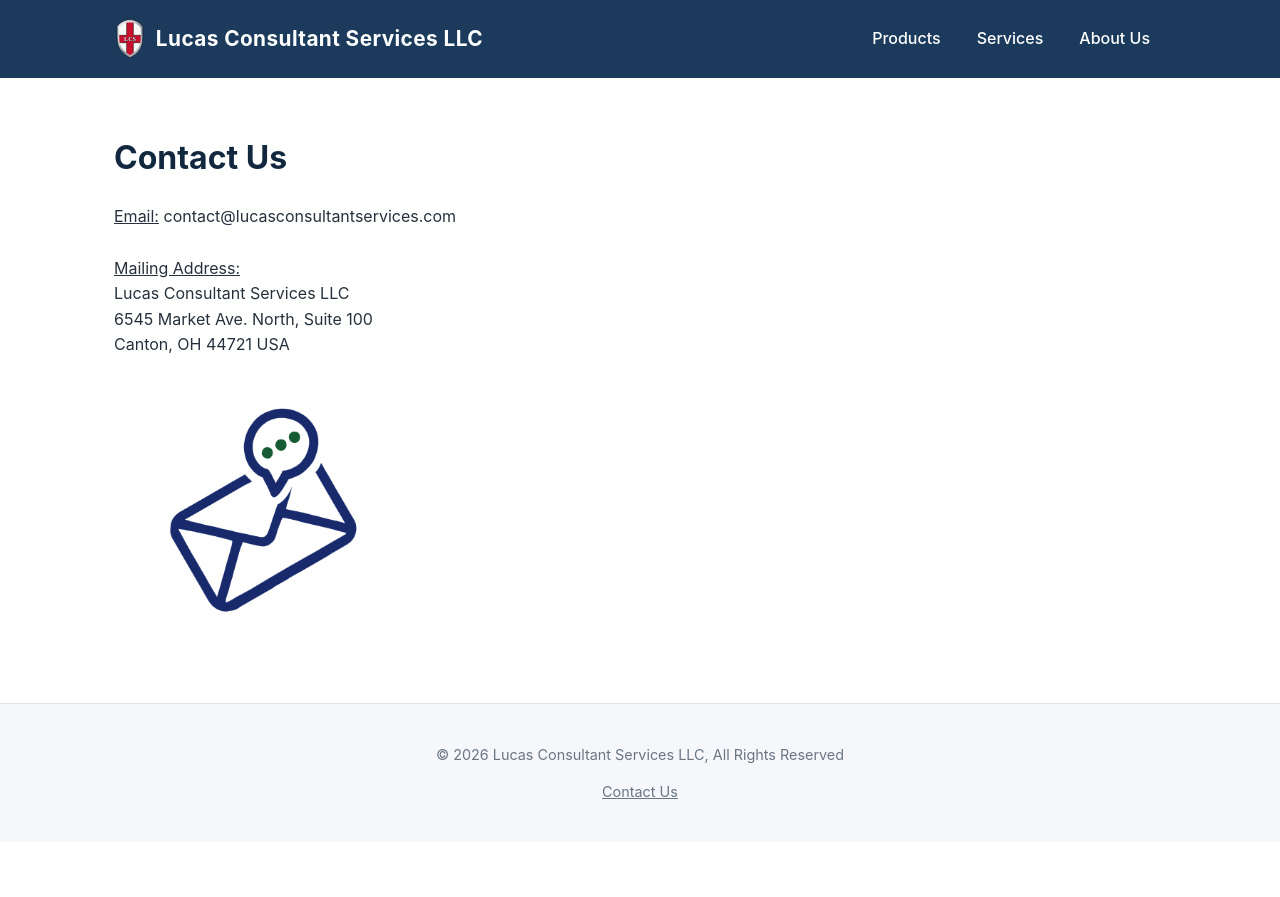
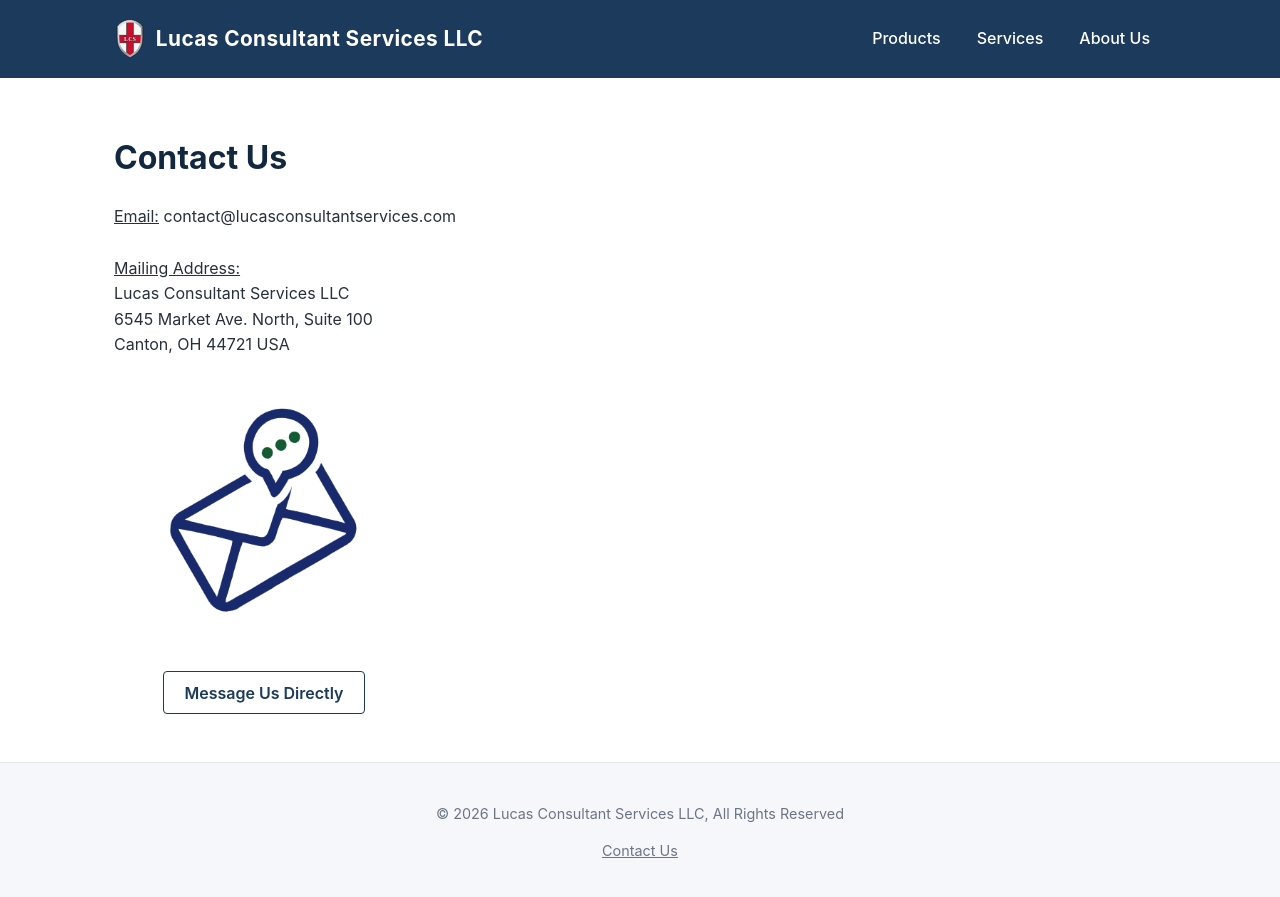
Before and after one commit to DrColorado/lucas-consulting-site, a Jekyll site: the page built from lucas-consulting-site/about/contact.md, in a window 1280 px wide. Shown: the top 897 px of the page. Built offline with Jekyll 4.4.1, drawn with Linux system fonts in a browser that asks for light colours.

Commit message:
contact us updates

```diff
--- a/lucas-consulting-site/about/contact.md
+++ b/lucas-consulting-site/about/contact.md
@@ -19,5 +19,27 @@ Canton, OH 44721 USA
 </div>
 <div class="contact-illustration">
 <img src="{{ '/assets/images/contact-envelope.png' | relative_url }}" alt="Illustration of an envelope with a message bubble, tilted, with a dark blue outline and dark green accent dots">
+
+<button type="button" class="btn btn-secondary toggle-reveal" data-target="contact-message-form" data-label-closed="Message Us Directly" data-label-open="Hide Message Form" aria-expanded="false" aria-controls="contact-message-form">Message Us Directly</button>
 </div>
 </div>
+
+<div id="contact-message-form" class="collapsible-details">
+
+<form name="contact-message" method="POST" data-netlify="true" netlify-honeypot="bot-field" action="{{ '/about/message-sent/' | relative_url }}" class="beta-form">
+  <input type="hidden" name="form-name" value="contact-message">
+  <p style="display:none;">
+    <label>Don't fill this out if you're human: <input name="bot-field"></label>
+  </p>
+  <div class="form-field">
+    <label for="contact-email">Email Address</label>
+    <input type="email" id="contact-email" name="email" required>
+  </div>
+  <div class="form-field">
+    <label for="contact-message-body">Message</label>
+    <textarea id="contact-message-body" name="message" rows="5" required></textarea>
+  </div>
+  <button type="submit" class="btn">Send Message</button>
+</form>
+
+</div>
--- a/lucas-consulting-site/assets/css/style.css
+++ b/lucas-consulting-site/assets/css/style.css
@@ -352,7 +352,8 @@ h1, h2, h3 { color: var(--color-primary-dark); }
   color: var(--color-primary-dark);
 }
 .beta-form input[type="text"],
-.beta-form input[type="email"] {
+.beta-form input[type="email"],
+.beta-form textarea {
   width: 100%;
   padding: 0.6rem 0.75rem;
   border: 1px solid var(--color-border);
@@ -360,8 +361,13 @@ h1, h2, h3 { color: var(--color-primary-dark); }
   font-family: var(--font-body);
   font-size: 1rem;
 }
+.beta-form textarea {
+  resize: vertical;
+  min-height: 6rem;
+}
 .beta-form input[type="text"]:focus,
-.beta-form input[type="email"]:focus {
+.beta-form input[type="email"]:focus,
+.beta-form textarea:focus {
   outline: 2px solid var(--color-accent);
   outline-offset: 1px;
 }
@@ -386,8 +392,10 @@ h1, h2, h3 { color: var(--color-primary-dark); }
   flex: 0 0 auto;
   width: 300px;
   display: flex;
+  flex-direction: column;
   justify-content: center;
   align-items: center;
+  gap: 1rem;
   padding: 1rem;
 }
 .contact-illustration img {
--- a/lucas-consulting-site/assets/js/nav.js
+++ b/lucas-consulting-site/assets/js/nav.js
@@ -27,15 +27,18 @@ document.addEventListener('DOMContentLoaded', function () {
     });
   });
 
-  // Collapsible "How does FTAP work?" details
-  var detailsToggle = document.getElementById('ftap-details-toggle');
-  var details = document.getElementById('ftap-details');
+  // Generic collapsible "reveal" buttons (e.g. "How does FTAP work?", "Message Us Directly")
+  document.querySelectorAll('.toggle-reveal').forEach(function (btn) {
+    var target = document.getElementById(btn.getAttribute('data-target'));
+    if (!target) return;
 
-  if (detailsToggle && details) {
-    detailsToggle.addEventListener('click', function () {
-      var isOpen = details.classList.toggle('open');
-      detailsToggle.setAttribute('aria-expanded', isOpen ? 'true' : 'false');
-      detailsToggle.textContent = isOpen ? 'Hide Details' : 'How does FTAP work?';
+    var labelClosed = btn.getAttribute('data-label-closed') || btn.textContent;
+    var labelOpen = btn.getAttribute('data-label-open') || labelClosed;
+
+    btn.addEventListener('click', function () {
+      var isOpen = target.classList.toggle('open');
+      btn.setAttribute('aria-expanded', isOpen ? 'true' : 'false');
+      btn.textContent = isOpen ? labelOpen : labelClosed;
     });
-  }
+  });
 });
```
Also changed, not shown: lucas-consulting-site/about/message-sent.md (added, +12 -0 lines), lucas-consulting-site/products/under-development.md (+1 -1 lines).
